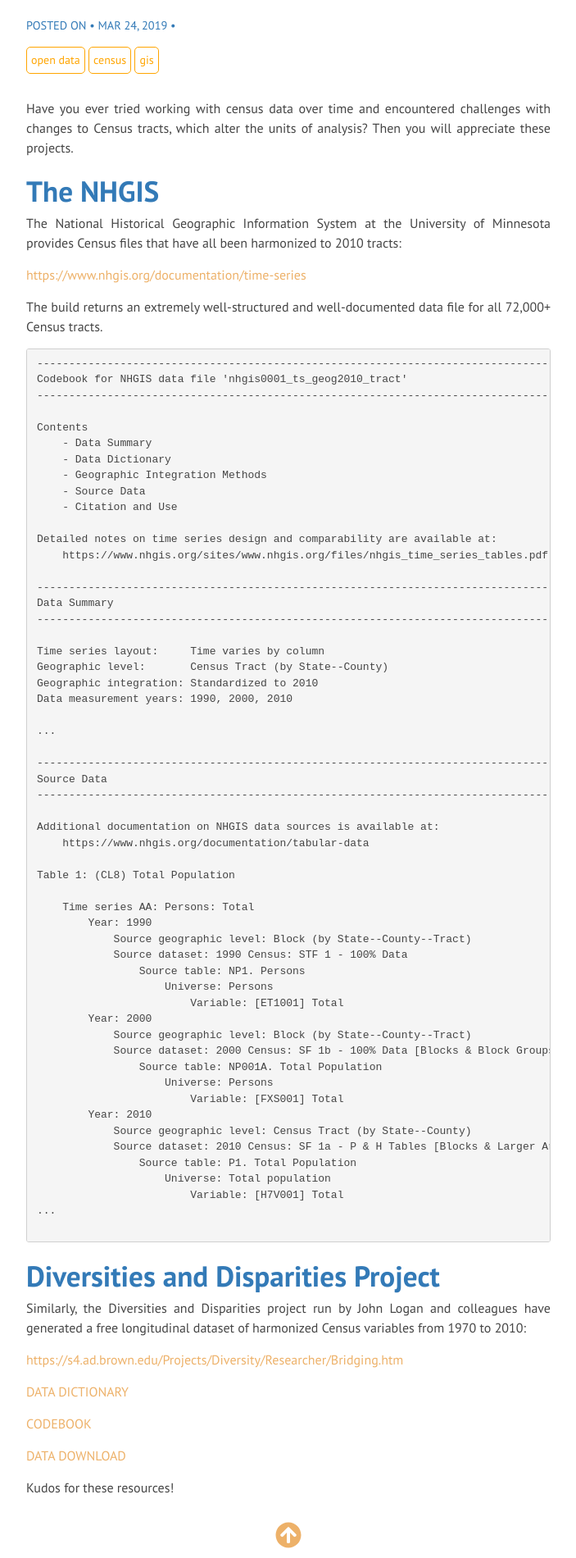
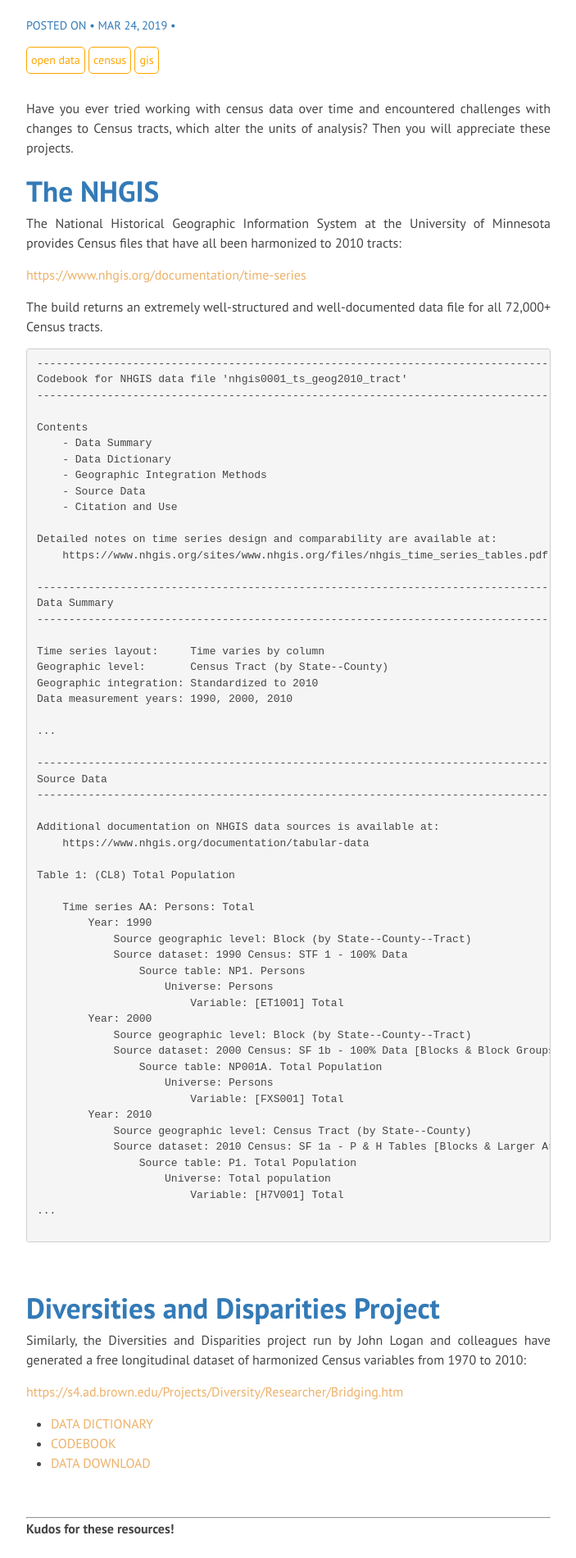
Before and after one commit to DS4PS/ds4ps.github.io, a Jekyll site: the page built from _posts/2019-03-24-census-data.md, in a window 1280 px wide. Shown: the part 564-2464 px from the top of the page at 82% size, without its empty margins (288-991 px from the left). Built offline with Jekyll 4.4.1, drawn with Linux system fonts in a browser that asks for light colours; nearby versions of some CDN libraries; library files that are not in the unit come from our copies; grey boxes are pictures that could not be loaded.

Commit message:
Update 2019-03-24-census-data.md

````diff
--- a/_posts/2019-03-24-census-data.md
+++ b/_posts/2019-03-24-census-data.md
@@ -73,16 +73,22 @@
 
 ```
 
+<br>
+
 ## Diversities and Disparities Project
 
 Similarly, the Diversities and Disparities project run by John Logan and colleagues have generated a free longitudinal dataset of harmonized Census variables from 1970 to 2010:
 
 [https://s4.ad.brown.edu/Projects/Diversity/Researcher/Bridging.htm](https://s4.ad.brown.edu/Projects/Diversity/Researcher/Bridging.htm)
 
-[DATA DICTIONARY](https://s4.ad.brown.edu/projects/diversity/Researcher/List%20of%20Available%20Variables.pdf)
+* [DATA DICTIONARY](https://s4.ad.brown.edu/projects/diversity/Researcher/List%20of%20Available%20Variables.pdf)
+* [CODEBOOK](https://s4.ad.brown.edu/projects/diversity/Researcher/LTBDDload/Dfiles/codebooks.pdf)
+* [DATA DOWNLOAD](https://s4.ad.brown.edu/projects/diversity/Researcher/LTBDDload/Default.aspx)
 
-[CODEBOOK](https://s4.ad.brown.edu/projects/diversity/Researcher/LTBDDload/Dfiles/codebooks.pdf)
+<br>
 
-[DATA DOWNLOAD](https://s4.ad.brown.edu/projects/diversity/Researcher/LTBDDload/Default.aspx)
+----------
 
-Kudos for these resources!
+**Kudos for these resources!**
+
+<br><br>
````
